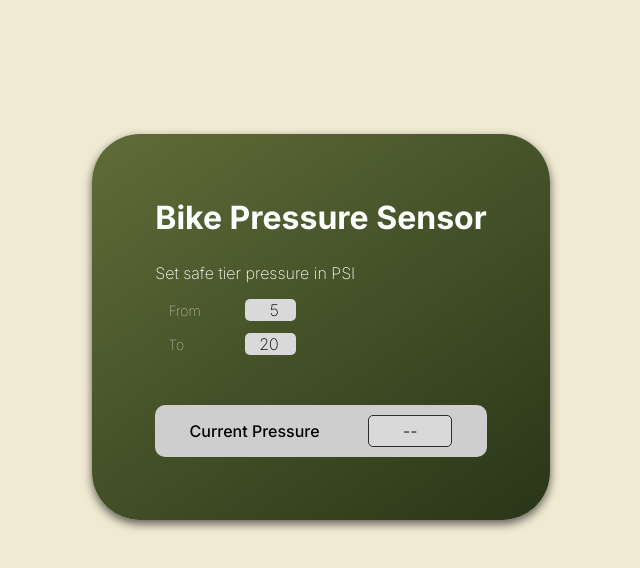
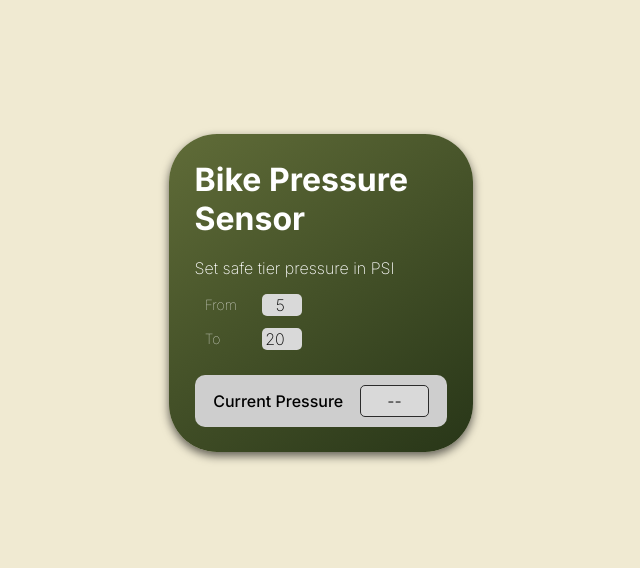
Before and after one commit to MaksymRomanyshak/PressureSensorApp, a website: page public/index.html in a window 1280 px wide. Shown: the whole page, without its empty margins (319-959 px from the left). Drawn offline with Linux system fonts and the light colour scheme; no server answers.

Commit message:
improve styles

```diff
--- a/public/style.css
+++ b/public/style.css
@@ -8,17 +8,26 @@ body {
 .sensor-container {
   background: linear-gradient(145deg, #606c38, #283618);
   border-radius: 3rem;
-  padding: 5%;
+  padding: 7%;
   width: auto;
   display: flex;
   flex-direction: column;
   margin-top: 10%;
   box-shadow: 0 4px 10px rgba(0, 0, 0, 0.6);
 }
+/* For larger screens (PCs) */
+@media (min-width: 768px) {
+  .sensor-container {
+    padding: 2%;
+    width: 20%;
+    margin-left: auto;
+    margin-right: auto;
+  }
+}
 
 .title {
   color: white;
-  margin: 0%;
+  margin: 0;
   font-size: xx-large;
 }
 
@@ -64,7 +73,7 @@ input {
   display: flex;
   justify-content: space-around;
   align-items: center;
-  margin-top: 15%;
+  margin-top: 10%;
 }
 
 .label {
```
